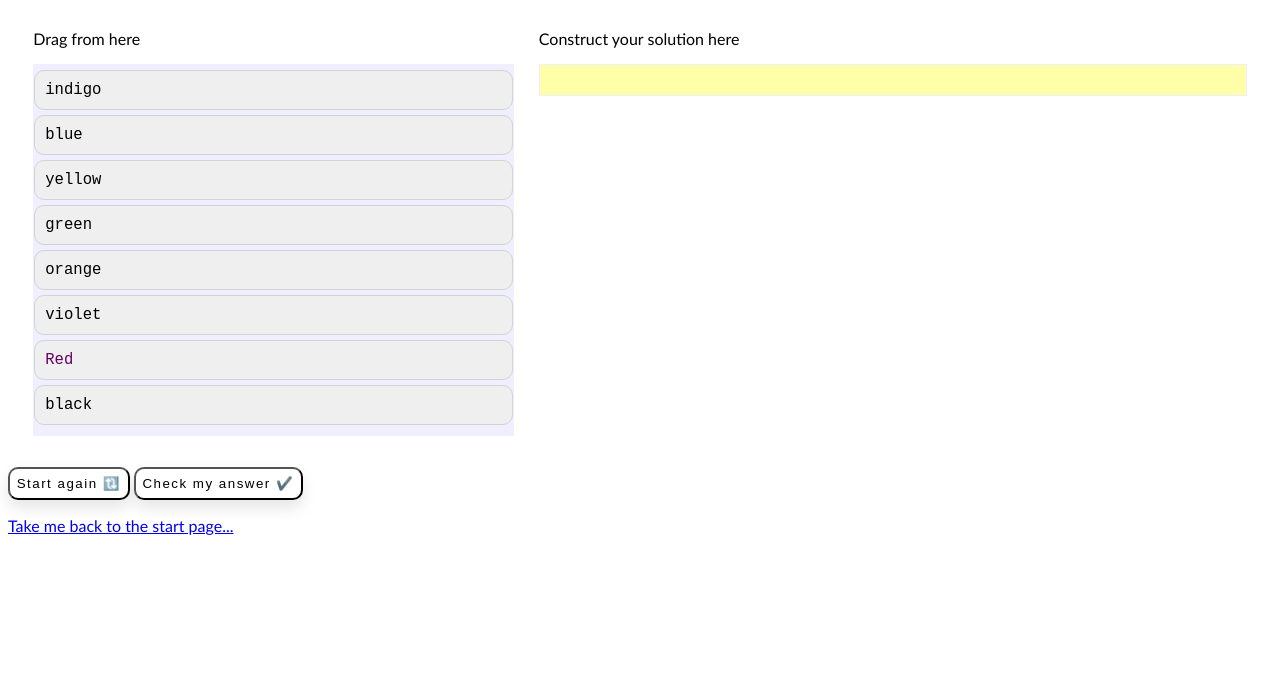
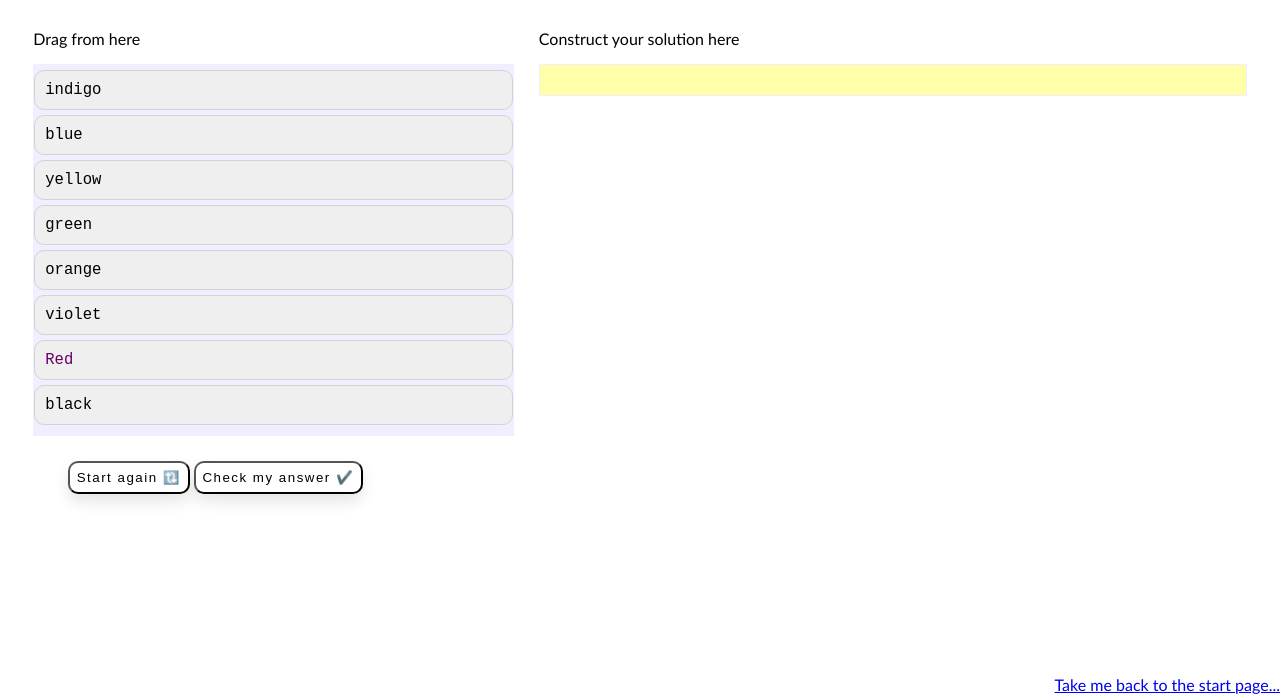
Before and after one commit to LudlowCode/queens-school, a plain HTML site: page rainbow.html in a window 1280 px wide. Shown: the part 106-800 px from the top of the page. Drawn offline with Linux system fonts and the light colour scheme.

Commit message:
layout tweaks

```diff
--- a/rainbow.html
+++ b/rainbow.html
@@ -13,10 +13,10 @@
         <div id="sortable" class="sortable-code">
         </div>
         <div style="clear:both;"></div>
-        <p>
+        <div style = "align-items: center;padding: 60px;padding-top: 10px;">
             <button class='restart' href="#" id="newInstanceLink"> Start again 🔃 </button>
             <button class='submit' href="#" id="feedbackLink"> Check my answer ✔️ </button>
-        </p>
+        </div>
         <script src="./lib/jquery.min.js"></script>
         <script src="./lib/jquery-ui.min.js"></script>
         <script src="./lib/jquery.ui.touch-punch.min.js"></script>
@@ -57,6 +57,6 @@
             });
         });
         </script>
-        <footer><a href="index.html" >Take me back to the start page...</a></footer>
+        <footer style="position: fixed;bottom: 0; right: 0;"><a href="index.html" >Take me back to the start page...</a></footer>
     </body>
 </html>
```
